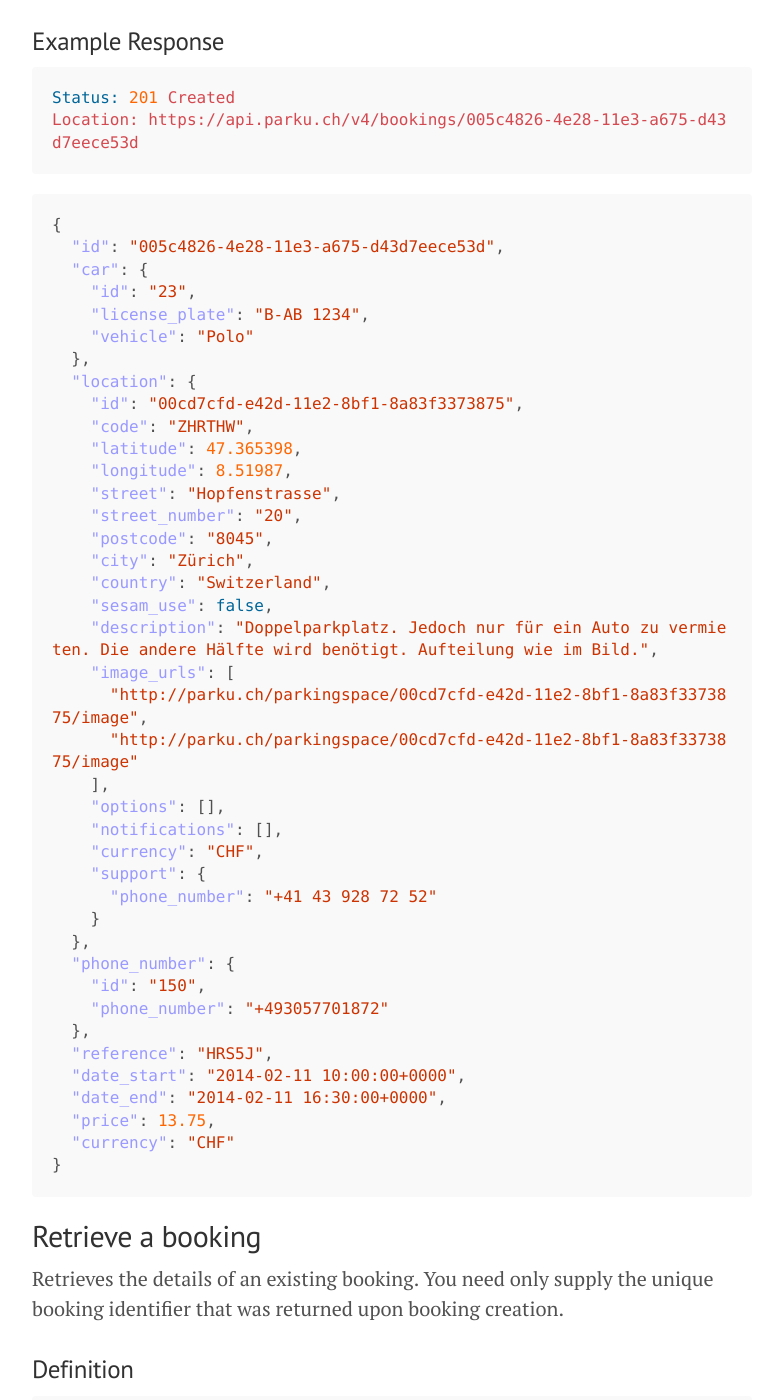
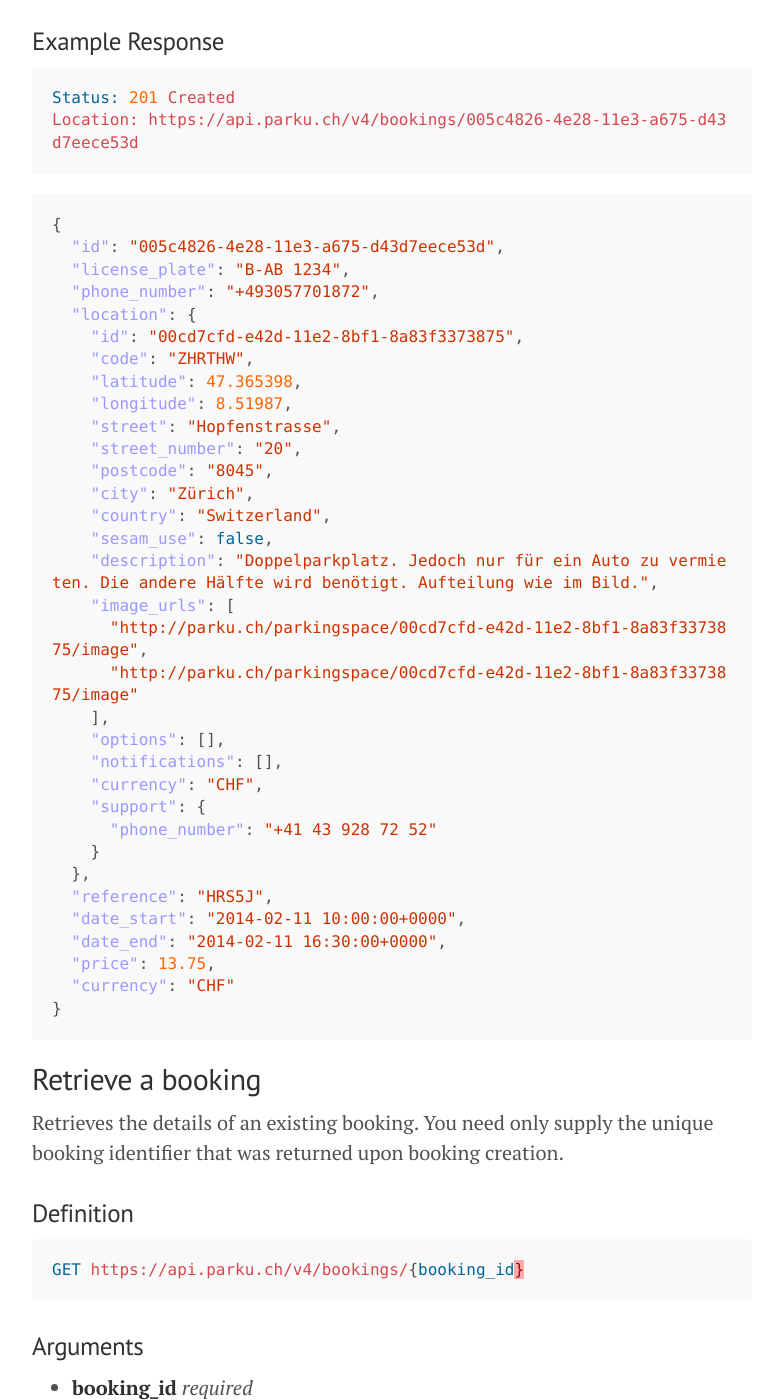
Before and after one commit to parku/docs, a Jekyll site: the page built from api/bookings.md, in a window 1280 px wide and 1400 px high, scrolled down 1167 px. Shown: the whole window, without its empty margins (248-1005 px from the left). Built offline with Jekyll 4.4.1, drawn with Linux system fonts in a browser that asks for light colours; Markdown is read by kramdown in place of the engine named in the settings; some of the changed text lies outside the part shown.

Commit message:
Do not make associations, show the real phone number.

````diff
--- a/api/bookings.md
+++ b/api/bookings.md
@@ -52,11 +52,8 @@
 ```json
 {
   "id": "005c4826-4e28-11e3-a675-d43d7eece53d",
-  "car": {
-    "id": "23",
-    "license_plate": "B-AB 1234",
-    "vehicle": "Polo"
-  },
+  "license_plate": "B-AB 1234",
+  "phone_number": "+493057701872",
   "location": {
     "id": "00cd7cfd-e42d-11e2-8bf1-8a83f3373875",
     "code": "ZHRTHW",
@@ -79,10 +76,6 @@
     "support": {
       "phone_number": "+41 43 928 72 52"
     }
-  },
-  "phone_number": {
-    "id": "150",
-    "phone_number": "+493057701872"
   },
   "reference": "HRS5J",
   "date_start": "{{ site.time | date: '%Y-%m-%d' }} 10:00:00{{ site.time | date: '%z' }}",
@@ -126,11 +119,8 @@
 ```json
 {
   "id": "005c4826-4e28-11e3-a675-d43d7eece53d",
-  "car": {
-    "id": "23",
-    "license_plate": "B-AB 1234",
-    "vehicle": "Polo"
-  },
+  "license_plate": "B-AB 1234",
+  "phone_number": "+493057701872",
   "location": {
     "id": "00cd7cfd-e42d-11e2-8bf1-8a83f3373875",
     "code": "ZHRTHW",
@@ -153,10 +143,6 @@
     "support": {
       "phone_number": "+41 43 928 72 52"
     }
-  },
-  "phone_number": {
-    "id": "150",
-    "phone_number": "+493057701872"
   },
   "reference": "HRS5J",
   "date_start": "{{ site.time | date: '%Y-%m-%d' }} 10:00:00{{ site.time | date: '%z' }}",
@@ -202,11 +188,8 @@
 ```json
 {
   "id": "005c4826-4e28-11e3-a675-d43d7eece53d",
-  "car": {
-    "id": "23",
-    "license_plate": "B-AB 1234",
-    "vehicle": "Polo"
-  },
+  "license_plate": "B-AB 1234",
+  "phone_number": "+493057701872",
   "location": {
     "id": "00cd7cfd-e42d-11e2-8bf1-8a83f3373875",
     "code": "ZHRTHW",
@@ -229,10 +212,6 @@
     "support": {
       "phone_number": "+41 43 928 72 52"
     }
-  },
-  "phone_number": {
-    "id": "150",
-    "phone_number": "+493057701872"
   },
   "reference": "HRS5J",
   "date_start": "{{ site.time | date: '%Y-%m-%d' }} 10:00:00{{ site.time | date: '%z' }}",
@@ -310,11 +289,7 @@
 [
   {
     "id": "0072c629-e622-11e2-8bf1-8a83f3373875",
-    "car": {
-      "id": "23",
-      "license_plate": "B-AB 1234",
-      "vehicle": "Polo"
-    },
+    "license_plate": "B-AB 1234",
     "location": {
       "id": "00cd7cfd-e42d-11e2-8bf1-8a83f3373875",
       "code": "ZHRTHW",
@@ -338,10 +313,7 @@
         "phone_number": "+41 43 928 72 52"
       }
     },
-    "phone_number": {
-      "id": "150",
-      "phone_number": "+493057701872"
-    },
+    "phone_number": "+493057701872",
     "reference": "HRS5J",
     "date_start": "2013-07-06 16:00:00+02:00",
     "date_end": "2013-07-07 00:00:00+02:00",
````
Also changed, not shown: other parts of api/bookings.md (+1 -1 lines).
